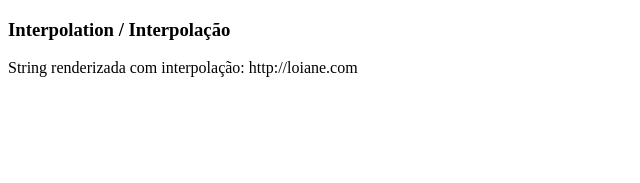
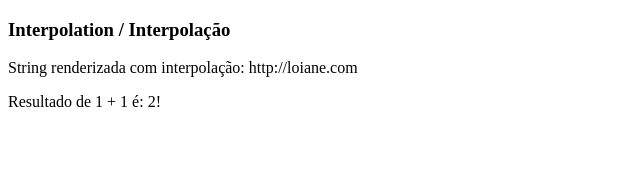
Before and after one commit to robertabononi/angular-loiane, an Angular app in the folder data-binding/: page / in a window 1280 px wide. Shown: the top 183 px of the page, without its empty margins (0-640 px from the left). Built offline with nearby package versions, Linux system fonts and the light colour scheme.

Commit message:
refactor: use interpolation to solve numeric expression

```diff
--- a/data-binding/src/app/data-binding/data-binding.component.html
+++ b/data-binding/src/app/data-binding/data-binding.component.html
@@ -4,6 +4,7 @@
     <header>
       <h3>Interpolation / Interpolação</h3>
       <p>String renderizada com interpolação: {{ url }}</p>
+      <p>Resultado de 1 + 1 é: {{ 1 + 1 }}!</p>
     </header>
   </article>
 
```
